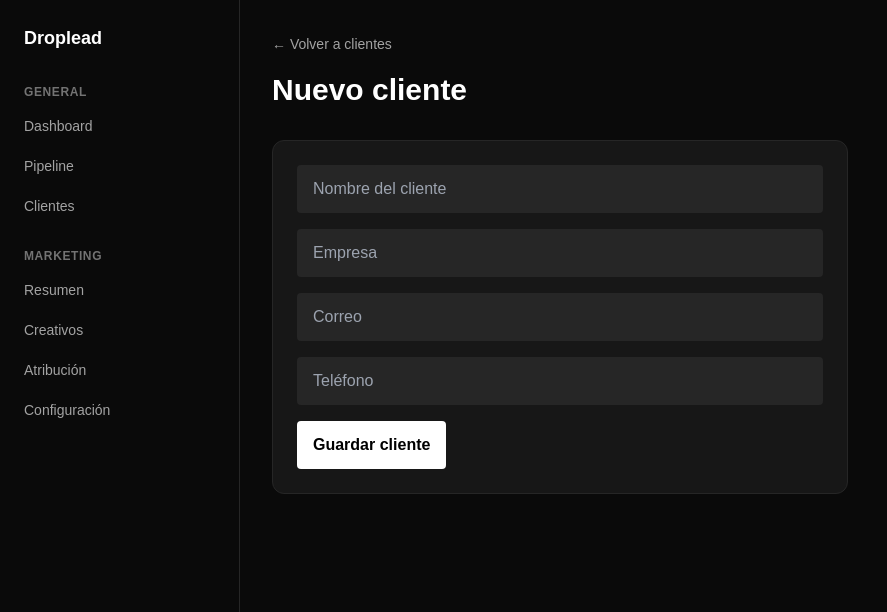
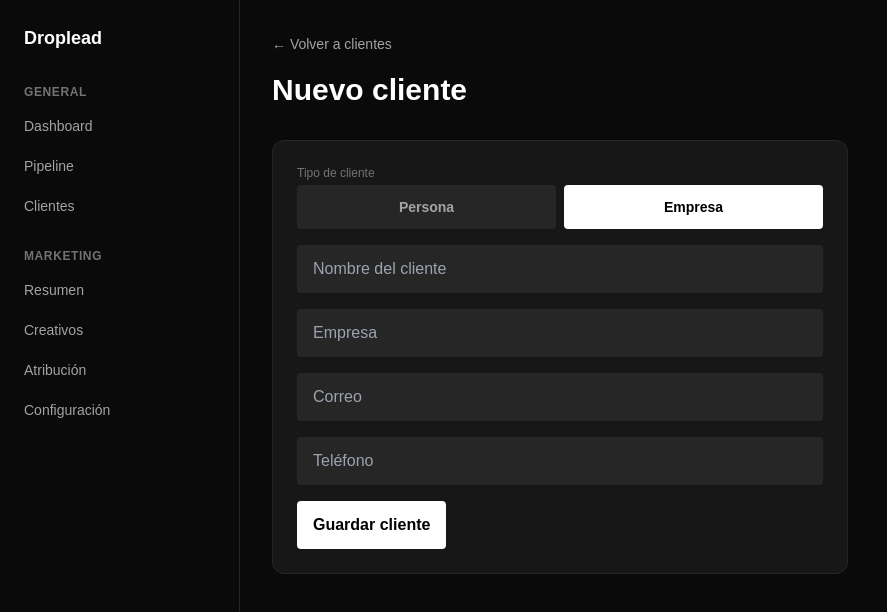
Before and after one commit to rafaelnino07/droplead-crm, a Next.js app: page /clients/new in a window 1280 px wide. Shown: the top 612 px of the page, without its empty margins (0-887 px from the left). Built offline with nearby package versions, Linux system fonts and the light colour scheme.

Commit message:
Sprint 8: date format es-MX, company opcional, client_type persona/empresa

```diff
--- a/app/api/webhooks/lead/route.ts
+++ b/app/api/webhooks/lead/route.ts
@@ -54,6 +54,7 @@ export async function POST(request: Request) {
         .insert({
             organization_id: ad.organization_id,
             name,
+            client_type: 'empresa',
             email: email ?? null,
             phone: phone ?? null,
             company: company ?? null,
--- a/app/clients/actions.ts
+++ b/app/clients/actions.ts
@@ -2,6 +2,7 @@
 
 import { redirect } from 'next/navigation'
 import { getSupabaseServer } from '@/lib/supabase/server'
+import type { ClientType } from '@/lib/types/database'
 
 export async function createClient(formData: FormData) {
     const supabase = await getSupabaseServer()
@@ -10,6 +11,7 @@ export async function createClient(formData: FormData) {
     const email = String(formData.get('email')).trim()
     const phone = String(formData.get('phone')).trim()
     const company = String(formData.get('company')).trim()
+    const clientType: ClientType = formData.get('client_type') === 'persona' ? 'persona' : 'empresa'
 
     const {
         data: { user },
@@ -30,6 +32,7 @@ export async function createClient(formData: FormData) {
         .insert({
             organization_id: profile.organization_id,
             name,
+            client_type: clientType,
             email: email || null,
             phone: phone || null,
             company: company || null,
--- /dev/null
+++ b/app/clients/new/client-fields.tsx
@@ -0,0 +1,69 @@
+'use client'
+
+import { useState } from 'react'
+import type { ClientType } from '@/lib/types/database'
+
+export function ClientFields() {
+    const [clientType, setClientType] = useState<ClientType>('empresa')
+
+    return (
+        <>
+            <div>
+                <label className="mb-1 block text-xs text-neutral-500">Tipo de cliente</label>
+                <div className="flex gap-2">
+                    <button
+                        type="button"
+                        onClick={() => setClientType('persona')}
+                        className={`flex-1 rounded px-4 py-3 text-sm font-semibold transition ${
+                            clientType === 'persona'
+                                ? 'bg-white text-black'
+                                : 'bg-neutral-800 text-neutral-400 hover:text-white'
+                        }`}
+                    >
+                        Persona
+                    </button>
+                    <button
+                        type="button"
+                        onClick={() => setClientType('empresa')}
+                        className={`flex-1 rounded px-4 py-3 text-sm font-semibold transition ${
+                            clientType === 'empresa'
+                                ? 'bg-white text-black'
+                                : 'bg-neutral-800 text-neutral-400 hover:text-white'
+                        }`}
+                    >
+                        Empresa
+                    </button>
+                </div>
+                <input type="hidden" name="client_type" value={clientType} />
+            </div>
+
+            <input
+                name="name"
+                placeholder="Nombre del cliente"
+                required
+                className="w-full rounded bg-neutral-800 px-4 py-3 outline-none"
+            />
+
+            {clientType === 'empresa' && (
+                <input
+                    name="company"
+                    placeholder="Empresa"
+                    className="w-full rounded bg-neutral-800 px-4 py-3 outline-none"
+                />
+            )}
+
+            <input
+                name="email"
+                type="email"
+                placeholder="Correo"
+                className="w-full rounded bg-neutral-800 px-4 py-3 outline-none"
+            />
+
+            <input
+                name="phone"
+                placeholder="Teléfono"
+                className="w-full rounded bg-neutral-800 px-4 py-3 outline-none"
+            />
+        </>
+    )
+}
--- a/app/clients/new/page.tsx
+++ b/app/clients/new/page.tsx
@@ -1,5 +1,6 @@
 import Link from 'next/link'
 import { createClient } from '../actions'
+import { ClientFields } from './client-fields'
 
 export default function NewClientPage({
     searchParams,
@@ -26,31 +27,7 @@ export default function NewClientPage({
                     </p>
                 )}
 
-                <input
-                    name="name"
-                    placeholder="Nombre del cliente"
-                    required
-                    className="w-full rounded bg-neutral-800 px-4 py-3 outline-none"
-                />
-
-                <input
-                    name="company"
-                    placeholder="Empresa"
-                    className="w-full rounded bg-neutral-800 px-4 py-3 outline-none"
-                />
-
-                <input
-                    name="email"
-                    type="email"
-                    placeholder="Correo"
-                    className="w-full rounded bg-neutral-800 px-4 py-3 outline-none"
-                />
-
-                <input
-                    name="phone"
-                    placeholder="Teléfono"
-                    className="w-full rounded bg-neutral-800 px-4 py-3 outline-none"
-                />
+                <ClientFields />
 
                 <button className="rounded bg-white px-4 py-3 font-semibold text-black">
                     Guardar cliente
--- a/app/q/[token]/page.tsx
+++ b/app/q/[token]/page.tsx
@@ -34,6 +34,7 @@ export default async function PublicQuotePage({
       clients (
         id,
         name,
+        client_type,
         company,
         email,
         phone
@@ -112,7 +113,11 @@ export default async function PublicQuotePage({
 
                     <div className="mt-4 text-neutral-300">
                         <p>{client?.name ?? 'Cliente'}</p>
-                        {client?.company && <p className="text-neutral-500">{client.company}</p>}
+                        {client?.client_type !== 'persona' && client?.company && (
+                            <p className="text-neutral-500">{client.company}</p>
+                        )}
+                        {client?.email && <p className="text-neutral-500">{client.email}</p>}
+                        {client?.phone && <p className="text-neutral-500">{client.phone}</p>}
                     </div>
 
                     {quote.executive_name && (
@@ -227,7 +232,7 @@ export default async function PublicQuotePage({
 
                 <footer className="mt-10 text-center text-sm text-neutral-500">
                     {quote.valid_until && (
-                        <p>Válida hasta: {new Date(quote.valid_until).toLocaleDateString('es-MX')}</p>
+                        <p>Válida hasta: {new Date(quote.valid_until).toLocaleDateString('es-MX', { day: '2-digit', month: 'long', year: 'numeric' })}</p>
                     )}
                     <p className="mt-2">Esta cotización fue generada con Droplead</p>
                 </footer>
--- a/app/quotes/[id]/page.tsx
+++ b/app/quotes/[id]/page.tsx
@@ -105,6 +105,7 @@ export default async function QuoteDetailPage({
                         </p>
                     </div>
 
+                    <div className="flex items-center gap-3">
                         {quote.status === 'draft' && (
                             <Link
                                 href={`/quotes/${quote.id}/edit`}
@@ -114,15 +115,14 @@ export default async function QuoteDetailPage({
                             </Link>
                         )}
 
-                    {quote.status !== 'draft' && (
                         <Link
                             href={`/quotes/${quote.id}/print`}
                             target="_blank"
                             className="rounded bg-white px-4 py-2 text-sm font-semibold text-black"
                         >
-                            Ver versión imprimible / Descargar PDF
+                            {quote.status === 'draft' ? 'Previsualizar PDF' : 'Ver PDF / Descargar'}
                         </Link>
-                    )}
+                    </div>
                 </div>
 
                 <div className="mt-8 grid gap-4 md:grid-cols-2">
--- a/app/quotes/[id]/print/page.tsx
+++ b/app/quotes/[id]/print/page.tsx
@@ -43,6 +43,7 @@ export default async function PrintQuotePage({
       clients (
         id,
         name,
+        client_type,
         company,
         email,
         phone
@@ -119,7 +120,7 @@ export default async function PrintQuotePage({
                     <div className="text-right">
                         <p className="font-semibold">{quote.quote_number}</p>
                         <p className="text-sm text-neutral-600">
-                            {new Date(quote.created_at).toLocaleDateString('es-MX')}
+                            {new Date(quote.created_at).toLocaleDateString('es-MX', { day: '2-digit', month: 'long', year: 'numeric' })}
                         </p>
                     </div>
                 </header>
@@ -129,7 +130,9 @@ export default async function PrintQuotePage({
                     <p className="text-sm font-semibold text-neutral-500">Cliente</p>
                     <div className="mt-2 grid gap-2 sm:grid-cols-2">
                         <p><span className="text-neutral-500">Nombre:</span> {client?.name ?? 'Sin cliente'}</p>
-                        <p><span className="text-neutral-500">Empresa:</span> {client?.company ?? '—'}</p>
+                        {client?.client_type !== 'persona' && client?.company && (
+                            <p><span className="text-neutral-500">Empresa:</span> {client.company}</p>
+                        )}
                         <p><span className="text-neutral-500">Correo:</span> {client?.email ?? '—'}</p>
                         <p><span className="text-neutral-500">Teléfono:</span> {client?.phone ?? '—'}</p>
                     </div>
@@ -234,7 +237,7 @@ export default async function PrintQuotePage({
                         </p>
                     )}
                     {quote.valid_until && (
-                        <p className="mt-1">Válida hasta: {new Date(quote.valid_until).toLocaleDateString('es-MX')}</p>
+                        <p className="mt-1">Válida hasta: {new Date(quote.valid_until).toLocaleDateString('es-MX', { day: '2-digit', month: 'long', year: 'numeric' })}</p>
                     )}
                     <p className="mt-2">Generado con Droplead</p>
                 </footer>
--- a/src/lib/types/database.ts
+++ b/src/lib/types/database.ts
@@ -16,6 +16,7 @@ import type { FileCategory } from '@/lib/files/categories'
 
 export type Plan = 'trial' | 'starter' | 'pro' | 'agency'
 export type Role = 'owner' | 'admin' | 'member'
+export type ClientType = 'persona' | 'empresa'
 export type QuoteStatus =
     | 'draft' | 'sent' | 'viewed'
     | 'accepted' | 'rejected' | 'expired'
@@ -83,6 +84,7 @@ export interface Client {
     id: string
     organization_id: string
     name: string
+    client_type: ClientType
     company: string | null
     email: string | null
     phone: string | null
```
Also changed, not shown: 1 other file (tests, documents, lock files or other folders). Lines whose indentation alone changed are shown as unchanged.
